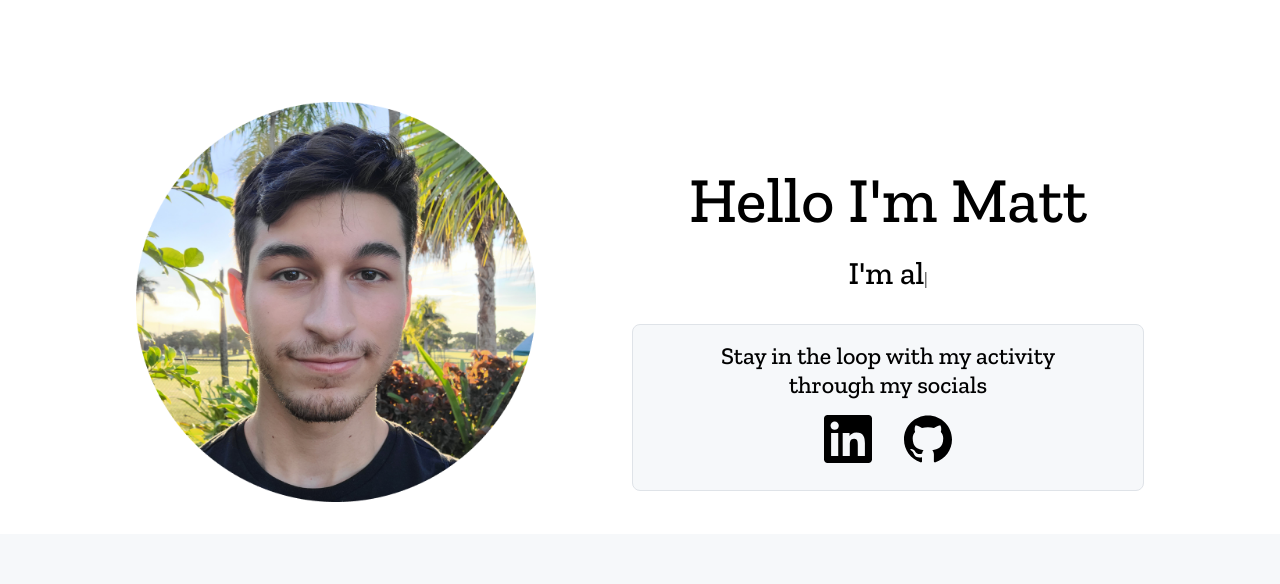
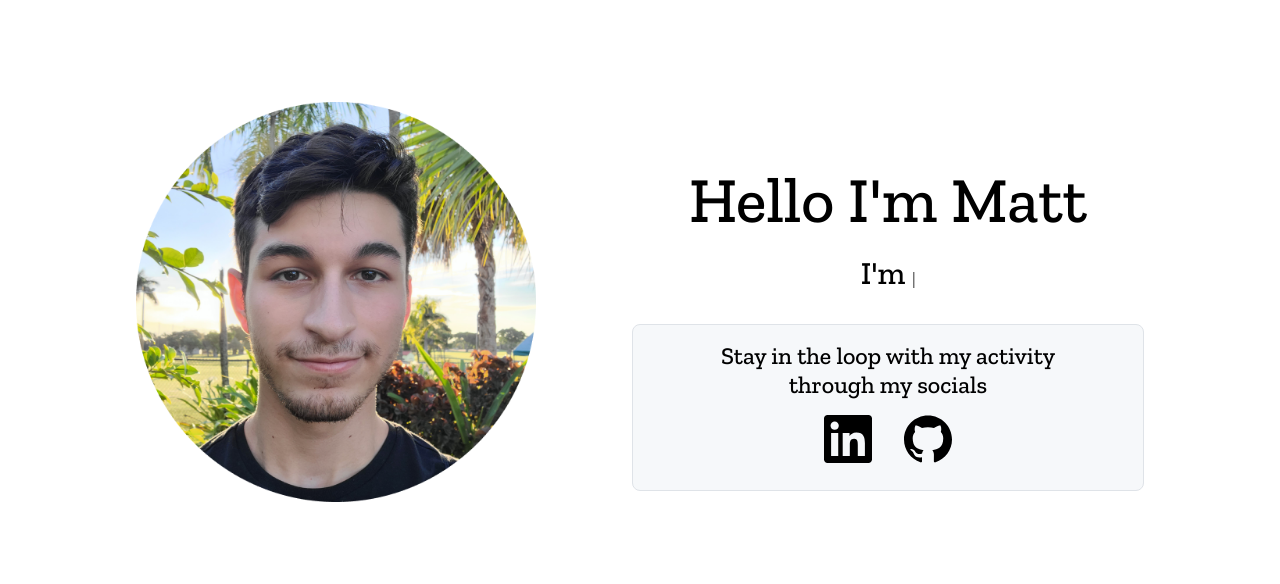
Before and after one commit to matthewLarrosa/portfilio-website-v2, a React (Vite) app: page / in a window 1280 px wide. Shown: the part 172-756 px from the top of the page. Built offline with nearby package versions, Linux system fonts and the light colour scheme.

Commit message:
adjusted hero margins

```diff
--- a/src/components/Experience/Experience.css
+++ b/src/components/Experience/Experience.css
@@ -234,6 +234,7 @@
         .bullet{
             color: #4F4F4F;
             width: 300px;
+            font-family: 'Inter', sans-serif;
         }
         .breakHeader{
             margin-top: 30px;
--- a/src/components/Header/Hero.css
+++ b/src/components/Header/Hero.css
@@ -95,6 +95,7 @@
         justify-content: center;
         text-align: center;
         margin-top: 10rem;
+        margin-bottom: 5rem;
         height: auto;
         width: screen;
     }
```
